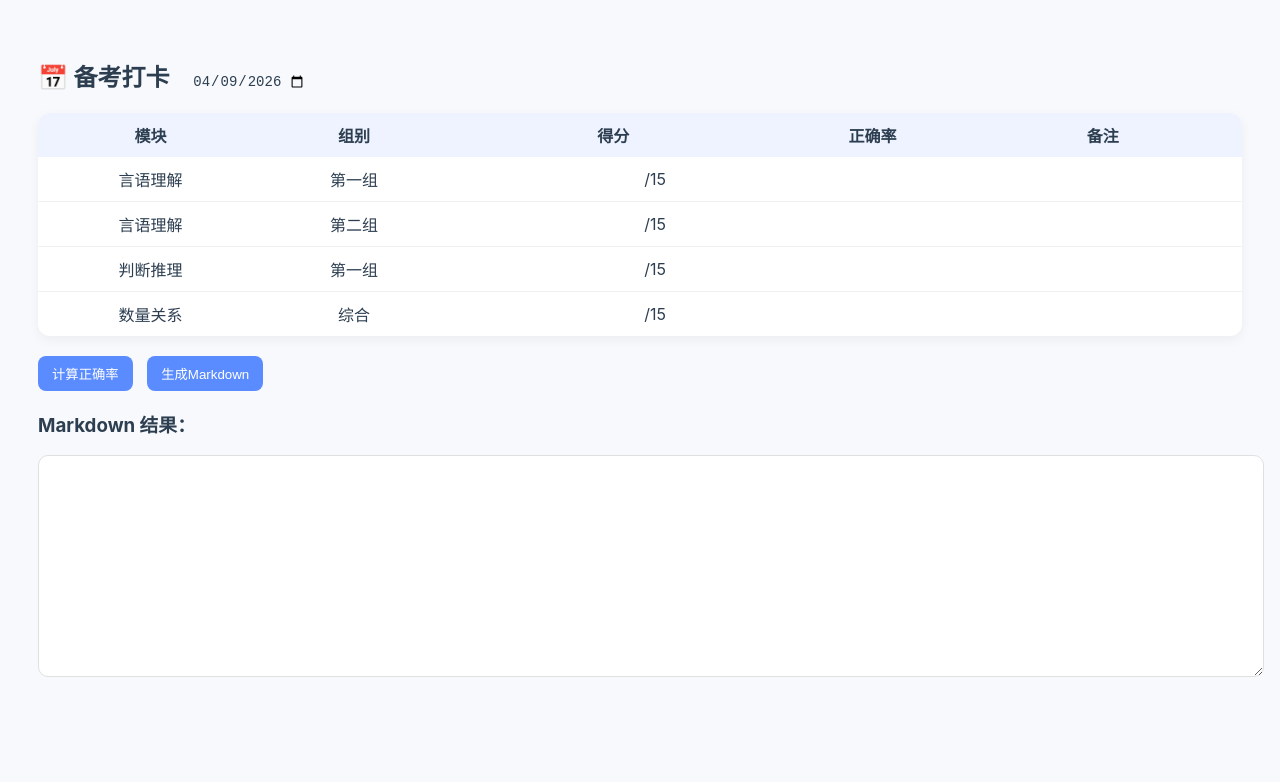
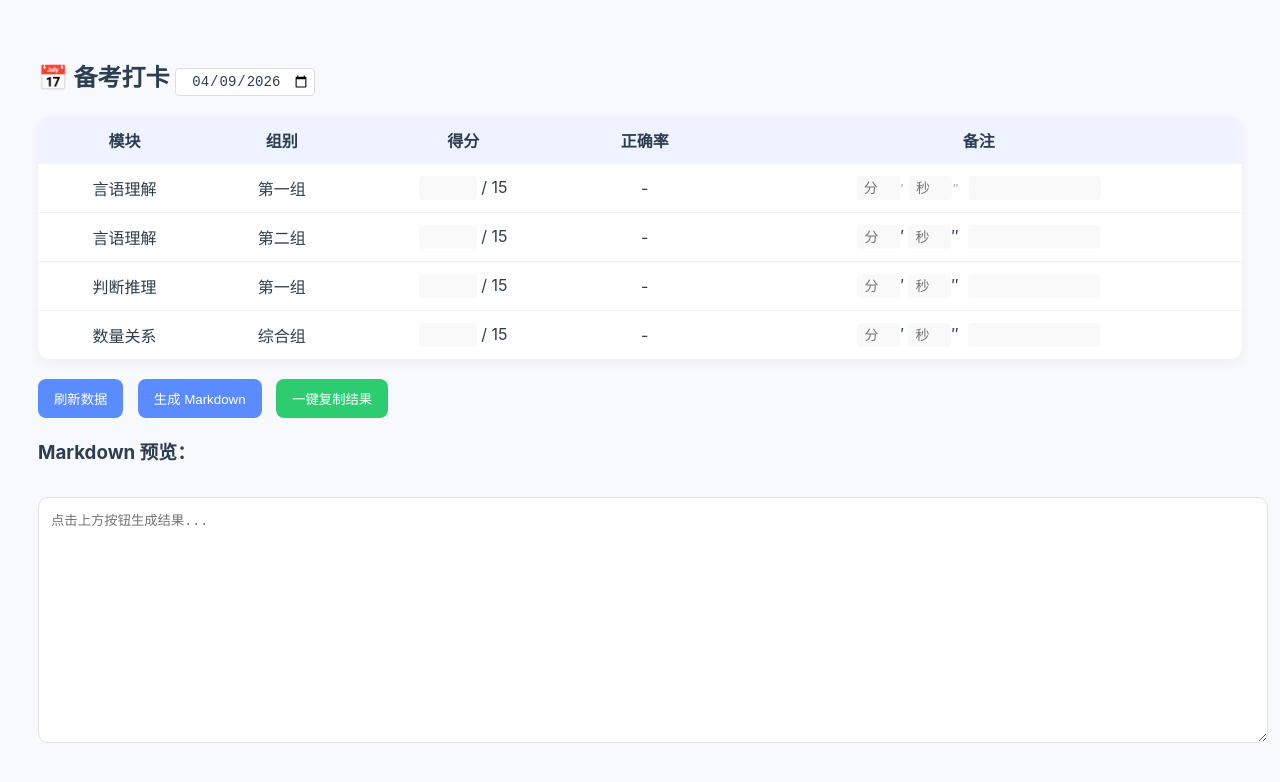
Before and after one commit to Charltin/charltin.github.io, a plain HTML site: page index.html in a window 1280 px wide. Drawn offline with Linux system fonts and the light colour scheme.

Commit message:
Update index.html

```diff
--- a/index.html
+++ b/index.html
@@ -2,7 +2,7 @@
 <html lang="zh-CN">
 <head>
 <meta charset="UTF-8">
-<title>备考打卡工具</title>
+<title>行测备考打卡工具-增强版</title>
 <style>
 body {
   font-family: -apple-system, BlinkMacSystemFont, "Segoe UI", Roboto;
@@ -11,9 +11,7 @@ body {
   color: #2c3e50;
 }
 
-h2 {
-  margin-bottom: 20px;
-}
+h2 { margin-bottom: 20px; }
 
 table {
   border-collapse: collapse;
@@ -24,67 +22,55 @@ table {
   box-shadow: 0 4px 12px rgba(0,0,0,0.05);
 }
 
-th {
-  background: #eef3ff;
-  font-weight: 600;
-}
-
-th, td {
-  padding: 10px;
-  text-align: center;
-}
-
-tr:not(:last-child) td {
-  border-bottom: 1px solid #f0f0f0;
-}
+th { background: #eef3ff; font-weight: 600; }
+th, td { padding: 12px; text-align: center; }
+tr:not(:last-child) td { border-bottom: 1px solid #f0f0f0; }
 
 input {
-  width: 80px;
   border: none;
   outline: none;
-  background: transparent;
+  background: #f9f9f9;
   text-align: center;
   font-size: 14px;
   color: #2c3e50;
+  border-radius: 4px;
+  padding: 4px;
 }
+input:focus { background: #f0f5ff; }
 
-input::placeholder {
-  color: #bbb;
-}
-
-input:focus {
-  background: #f5f8ff;
-  border-radius: 6px;
-}
+.score-input { width: 50px; }
+.time-input { width: 35px; }
+.text-input { width: 120px; text-align: left; padding-left: 8px; margin-left: 5px; }
 
 button {
   margin-right: 10px;
-  padding: 8px 14px;
+  padding: 10px 16px;
   border: none;
   border-radius: 8px;
   background: #5b8cff;
   color: white;
   cursor: pointer;
+  font-weight: 500;
   transition: 0.2s;
 }
-
-button:hover {
-  background: #4a75e6;
-}
+button:hover { background: #4a75e6; }
+#copyBtn { background: #2ecc71; }
 
 textarea {
   width: 100%;
-  height: 200px;
+  height: 220px;
   border-radius: 10px;
   border: 1px solid #e0e0e0;
-  padding: 10px;
-  font-family: monospace;
+  padding: 12px;
+  font-family: 'Cascadia Code', monospace;
+  margin-top: 15px;
 }
+.time-label { font-size: 12px; color: #95a5a6; margin: 0 1px; }
 </style>
 </head>
 <body>
 
-<h2>📅 备考打卡 <input type="date" id="date" style="width: 120px; margin-left:10px; font-size:14px;"></h2>
+<h2>📅 备考打卡 <input type="date" id="date" style="width: 130px; background:white; border:1px solid #ddd;"></h2>
 
 <table id="table">
 <thead>
@@ -100,98 +86,123 @@ textarea {
 <tr>
   <td>言语理解</td>
   <td>第一组</td>
-<td><input type="text" class="score">/15</td>
-<td class="rate"></td>
-<td><input type="text"></td>
+  <td><input type="number" class="score-input"> / 15</td>
+  <td class="rate">-</td>
+  <td>
+    <input type="number" class="time-input min" placeholder="分"><span class="time-label">′</span>
+    <input type="number" class="time-input sec" placeholder="秒"><span class="time-label">″</span>
+    <input type="text" class="text-input txt">
+  </td>
 </tr>
 <tr>
   <td>言语理解</td>
   <td>第二组</td>
-<td><input type="text" class="score">/15</td>
-<td class="rate"></td>
-<td><input type="text"></td>
+  <td><input type="number" class="score-input"> / 15</td>
+  <td class="rate">-</td>
+  <td>
+    <input type="number" class="time-input min" placeholder="分">′
+    <input type="number" class="time-input sec" placeholder="秒">″
+    <input type="text" class="text-input txt">
+  </td>
 </tr>
 <tr>
   <td>判断推理</td>
   <td>第一组</td>
-<td><input type="text" class="score">/15</td>
-<td class="rate"></td>
-<td><input type="text"></td>
+  <td><input type="number" class="score-input"> / 15</td>
+  <td class="rate">-</td>
+  <td>
+    <input type="number" class="time-input min" placeholder="分">′
+    <input type="number" class="time-input sec" placeholder="秒">″
+    <input type="text" class="text-input txt">
+  </td>
 </tr>
 <tr>
   <td>数量关系</td>
-<td>综合</td>
-<td><input type="text" class="score">/15</td>
-<td class="rate"></td>
-<td><input type="text"></td>
+  <td>综合组</td>
+  <td><input type="number" class="score-input"> / 15</td>
+  <td class="rate">-</td>
+  <td>
+    <input type="number" class="time-input min" placeholder="分">′
+    <input type="number" class="time-input sec" placeholder="秒">″
+    <input type="text" class="text-input txt">
+  </td>
 </tr>
 </tbody>
 </table>
 
 <br>
-<button onclick="calculate()">计算正确率</button>
-<button onclick="generateMD()">生成Markdown</button>
+<button onclick="calculate()">刷新数据</button>
+<button onclick="generateMD()">生成 Markdown</button>
+<button id="copyBtn" onclick="copyToClipboard()">一键复制结果</button>
 
-<h3>Markdown 结果：</h3>
-<textarea id="md"></textarea>
+<h3>Markdown 预览：</h3>
+<textarea id="md" readonly placeholder="点击上方按钮生成结果..."></textarea>
 
 <script>
-// 自动设置今天日期
 window.onload = function() {
   const today = new Date();
-  const yyyy = today.getFullYear();
-  const mm = String(today.getMonth() + 1).padStart(2, '0');
-  const dd = String(today.getDate()).padStart(2, '0');
-  document.getElementById('date').value = `${yyyy}-${mm}-${dd}`;
+  document.getElementById('date').value = today.toISOString().split('T')[0];
 };
+
 function calculate() {
   const rows = document.querySelectorAll("tbody tr");
   rows.forEach(row => {
-    const input = row.querySelector(".score");
+    const input = row.querySelector(".score-input");
     const rateCell = row.querySelector(".rate");
-    const a = input.value;
-    const rate = ((a / 15) * 100).toFixed(0) + '%';
-    rateCell.innerText = rate;
+    const val = input.value;
+    if(val !== "") {
+        rateCell.innerText = ((parseFloat(val) / 15) * 100).toFixed(0) + '%';
+    } else {
+        rateCell.innerText = "-";
+    }
   });
 }
 
 function generateMD() {
+  calculate();
   const date = document.getElementById('date').value;
-  const formattedDate = date ? `# 📅 备考打卡：${date}\n` : '# 📅 备考打卡';
+  let md = `## 📅 备考打卡：${date}\n\n`;
+  md += "| 模块 | 组别 | 得分 | 正确率 | 备注 |\n";
+  md += "| :--- | :--- | :--- | :--- | :--- |\n";
+
   const rows = document.querySelectorAll("tbody tr");
-
-  let md = formattedDate + "| 模块 | 组别 | 得分 | 正确率 | 备注 |\n";
-  md += "|---|---|---|---|---|\n";
-
   rows.forEach(row => {
     const cells = row.children;
-    const score = cells[2].querySelector('input').value;
+    const scoreVal = cells[2].querySelector('.score-input').value;
+    const score = scoreVal ? `${scoreVal}/15` : "-";
     const rate = cells[3].innerText;
-    const note = cells[4].querySelector('input').value;
 
-    md += `| ${cells[0].innerText} | ${cells[1].innerText} | ${score} | ${rate} | ${note} |
-`;
+    // --- 核心修改逻辑 ---
+    const m = cells[4].querySelector('.min').value || "0";
+    const s = cells[4].querySelector('.sec').value || "00";
+    const txt = cells[4].querySelector('.txt').value || "";
+
+    // 补齐秒数的 0
+    const formattedS = s.toString().padStart(2, '0');
+
+    // 只有在填了分或秒的情况下才显示时间戳
+    let timePart = (m === "0" && s === "00") ? "" : `${m}'${formattedS}"`;
+
+    // 组合时间与文字
+    let noteFinal = (timePart + " " + txt).trim() || "-";
+
+    md += `| ${cells[0].innerText} | ${cells[1].innerText} | ${score} | ${rate} | ${noteFinal} |\n`;
   });
 
   document.getElementById('md').value = md;
 }
 
-  const rows = document.querySelectorAll("tbody tr");
-  let md = formattedDate + "| 模块 | 组别 | 得分 | 正确率 | 备注 |\n";
-
-  md += "|---|---|---|---|---|\n";
-
-  rows.forEach(row => {
-    const cells = row.children;
-    const score = cells[2].querySelector('input').value;
-    const rate = cells[3].innerText;
-    const note = cells[4].querySelector('input').value;
-
-    md += `| ${cells[0].innerText} | ${cells[1].innerText} | ${score} | ${rate} | ${note} |\n`;
-  });
-
-  document.getElementById('md').value = md;
-
+async function copyToClipboard() {
+  const text = document.getElementById('md').value;
+  const btn = document.getElementById('copyBtn');
+  if (!text) { alert("请先点击生成！"); return; }
+  try {
+    await navigator.clipboard.writeText(text);
+    const old = btn.innerText;
+    btn.innerText = "✅ 复制成功";
+    setTimeout(() => { btn.innerText = old; }, 2000);
+  } catch (e) { alert("复制失败"); }
+}
 </script>
 
 </body>
```
Lines whose indentation alone changed are shown as unchanged.
